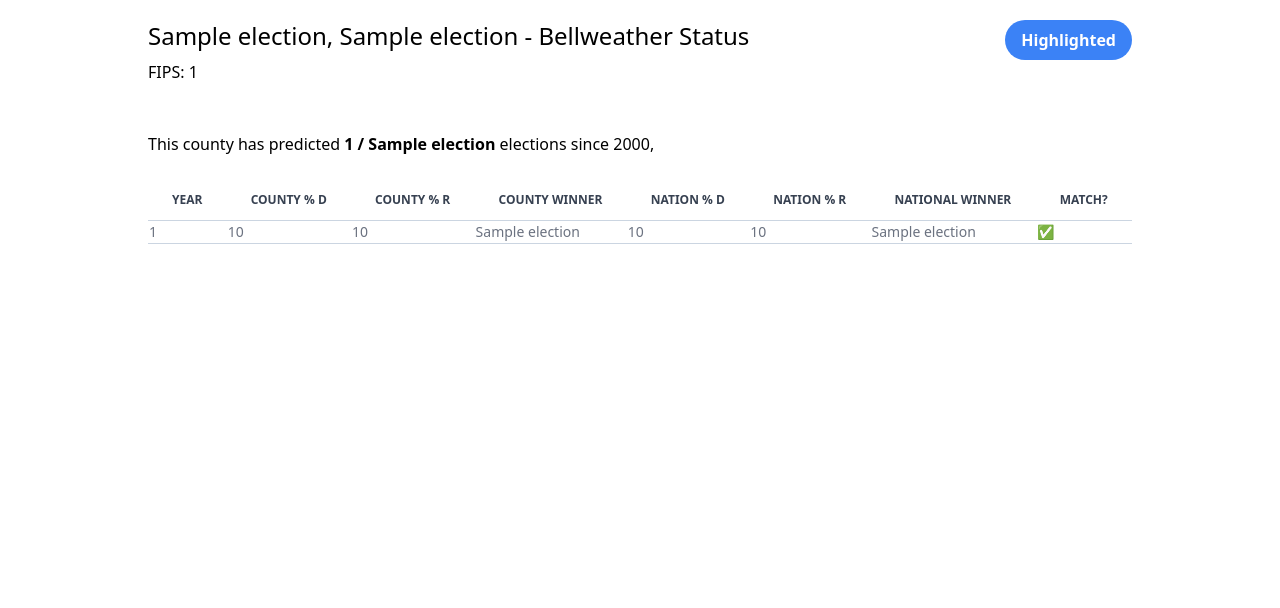
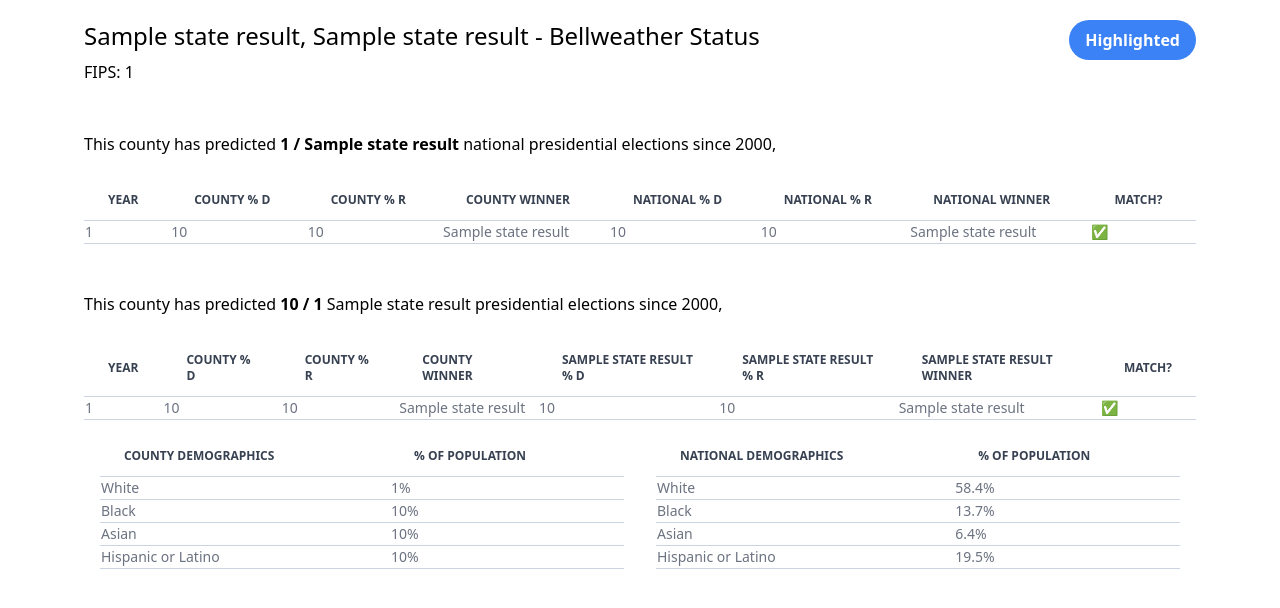
Before and after one commit to blake116th/bellweather-finder, a FastAPI app: page /county/1 in a window 1280 px wide. Shown: the part 64-672 px from the top of the page. Run offline with FastAPI, Linux system fonts and the light colour scheme; a database or web service that is not in the repository returns one stand-in record (values such as "Sample title"); data that the repository does not hold is empty; some libraries are stand-ins or nearby versions.

Commit message:
added state level data

```diff
--- a/main.py
+++ b/main.py
@@ -138,8 +138,12 @@ class County:
     fips: str
     matching_elections: int
     total_elections: int
+    state_matching_elections: int
+    state_total_elections: int
     favorited: bool
     results: list[list]
+    state_results: list[list]
+    demographics: list[float]
 
 
 @app.put("/id/{id}")
@@ -231,13 +235,61 @@ ORDER BY e.year_num DESC;
         (fips_code,),
     )
 
+    cur4 = connection.cursor()
+    cur4.execute(
+        """
+SELECT
+    pct_white * 100,
+    pct_black * 100,
+    pct_asian * 100,
+    pct_hisp * 100
+FROM
+    County_Demographics
+WHERE
+    county = %s AND census_year = 2020;
+        """,
+        (fips_code,),
+    )
+
+    cur5 = connection.cursor()
+    cur5.execute(
+        """
+SELECT
+    sr.election AS "election year",
+    100.0 * cr.D_votes / (cr.D_votes + cr.R_votes) AS "county D",
+    100.0 * cr.R_votes / (cr.D_votes + cr.R_votes) AS "county R",
+    cr.winner AS "county winner",
+    100.0 * sr.D_votes / (sr.D_votes + sr.R_votes) AS "state D",
+    100.0 * sr.R_votes / (sr.D_votes + sr.R_votes) AS "state R",
+    sr.winner AS "state winner",
+    cr.winner = sr.winner AS "match?"
+FROM
+    State_Result sr
+LEFT JOIN
+    County_Result cr ON sr.election = cr.election
+                     AND cr.county IN (SELECT fips_code FROM County WHERE state = sr.state)
+WHERE
+    cr.county = %s
+ORDER BY
+    sr.election DESC;
+        """,
+        (fips_code,),
+    )
+
     results_1: list = cur1.fetchall()[0]  # type: ignore (trust me bro)
     results_2: list[int] = cur2.fetchall()[0]  # type: ignore (trust me bro)
     results_3: list[list] = cur3.fetchall()  # type: ignore (trust me bro)
+    results_4: list[float] = cur4.fetchall()[0]  # type: ignore (trust me bro)
+    results_5: list[list] = cur5.fetchall()  # type: ignore (trust me bro)
 
     cur1.close()
     cur2.close()
     cur3.close()
+    cur4.close()
+    cur5.close()
+
+    state_matches = sum([result[7] for result in results_5])
+    state_total = len(results_5)
 
     county = County(
         fips=results_1[0],
@@ -247,6 +299,10 @@ ORDER BY e.year_num DESC;
         matching_elections=results_2[0],
         total_elections=results_2[1],
         results=results_3,
+        state_results=results_5,
+        state_matching_elections=state_matches,
+        state_total_elections=state_total,
+        demographics=results_4,
     )
 
     return HTMLResponse(template.render(county=county))
```
Also changed, not shown: templates/county_page.html (+83 -23 lines), tailwind.css.
